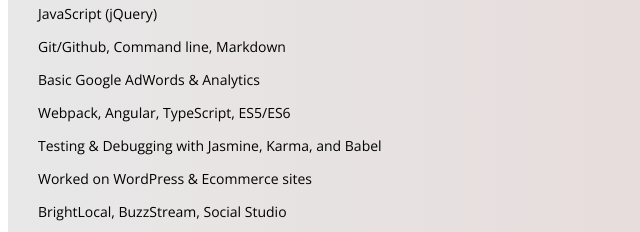
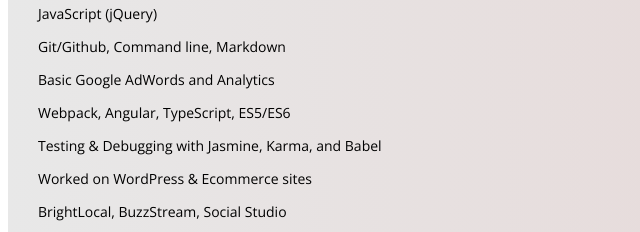
Before and after one commit to juliajessica/template-webpack-karma, a website built with webpack: page src/index.html in a window 1280 px wide. Shown: the part 1927-2159 px from the top of the page, 0-640 px from the left. Built offline with nearby package versions, Linux system fonts and the light colour scheme; a web font is replaced by a local one.

Commit message:
update skills section

```diff
--- a/src/index.html
+++ b/src/index.html
@@ -67,7 +67,7 @@
       <p>Indesign/Photoshop/Sketch</p>
       <p>JavaScript (jQuery)</p>
       <p>Git/Github, Command line, Markdown</p>
-      <p>Basic Google AdWords & Analytics</p>
+      <p>Basic Google AdWords and Analytics</p>
       <p>Webpack, Angular, TypeScript, ES5/ES6</p>
       <p>Testing & Debugging with Jasmine, Karma, and Babel</p>
       <p>Worked on WordPress & Ecommerce sites</p>
```
